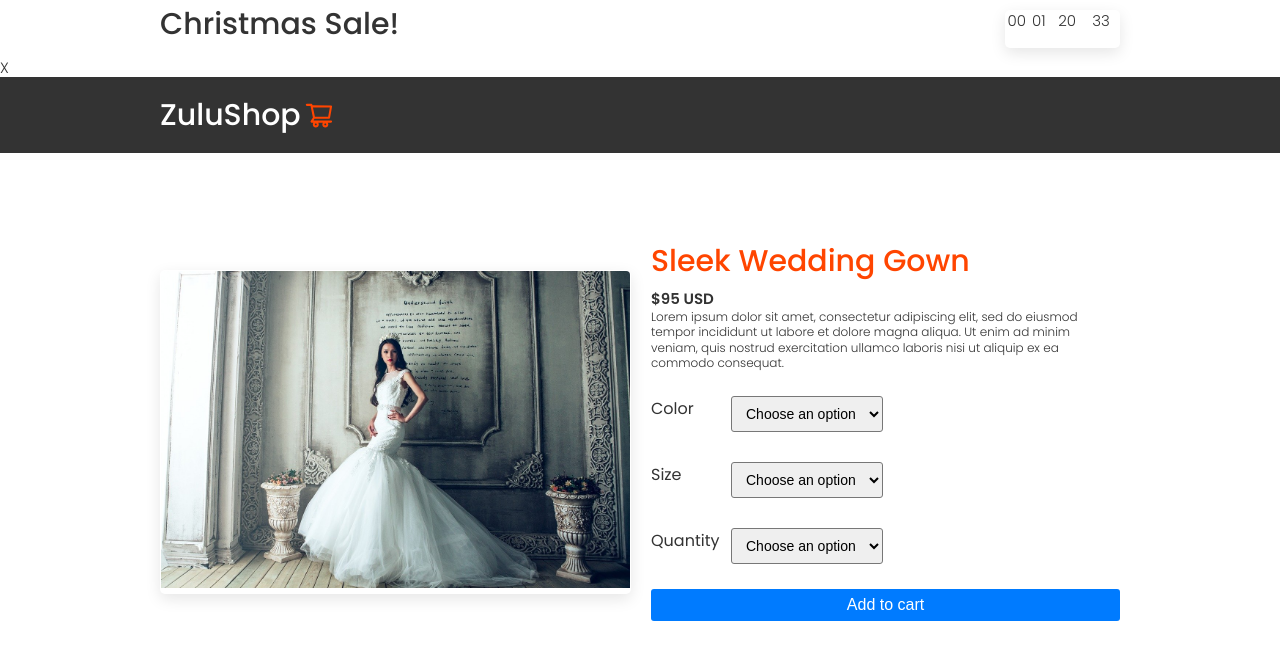
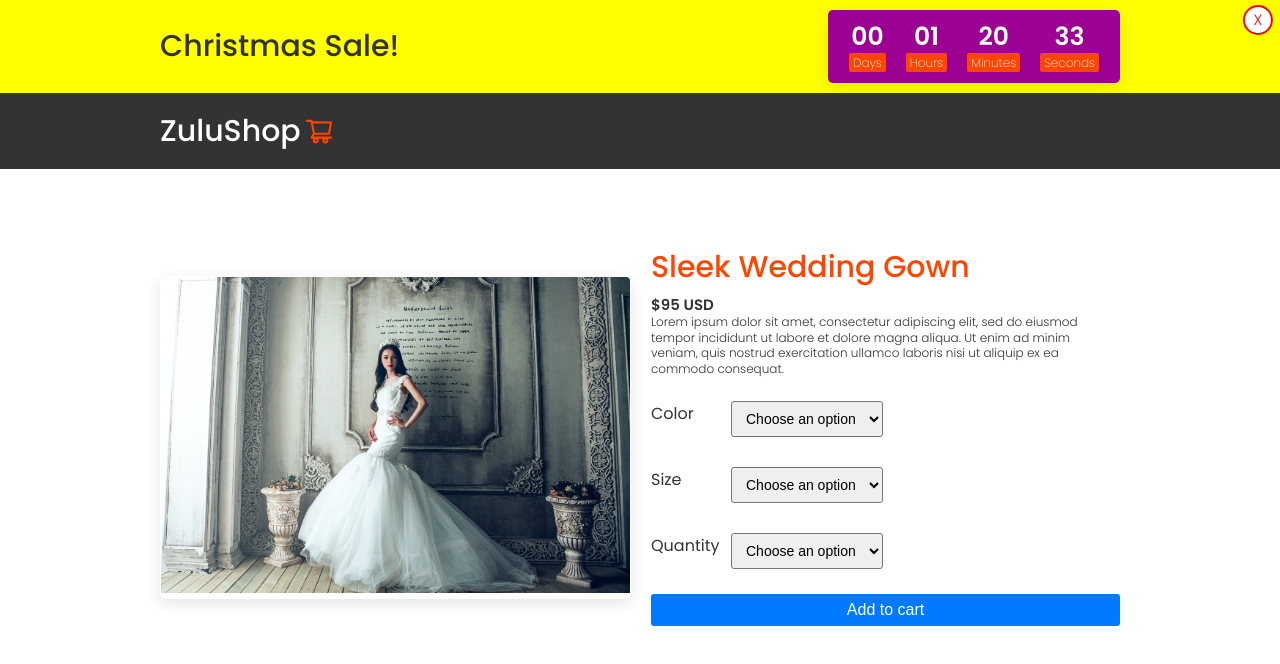
Before and after one commit to jordanr2m/react-countdown, a React (Create React App) app: page / in a window 1280 px wide. Shown: the top 664 px of the page. Built offline with nearby package versions, Linux system fonts and the light colour scheme.

Commit message:
Added CSS styles for Countdown Component.

```diff
--- a/src/components/countdown/Countdown.css
+++ b/src/components/countdown/Countdown.css
@@ -0,0 +1,52 @@
+.countdown-section {
+    width: 100%;
+    background-color: yellow;
+    /* allows us to position close icon */
+    position: relative;
+}
+
+.container h2 {
+    margin-bottom: 0;
+}
+
+.countdown {
+    background-color: var(--color-purple);
+    padding: 1rem;
+}
+
+.countdown time span {
+    margin: 0 1rem;
+}
+
+time span p {
+    font-size: 2.5rem;
+    font-weight: 600;
+    color: white;
+}
+
+time span small {
+    font-size: 1.2rem;
+    font-weight: 200;
+    background-color: orangered;
+    padding: 0 3px;
+    border: 1px solid transparent;
+    border-radius: 2px;
+}
+
+.close {
+    position: absolute;
+    font-size: 1.5rem;
+    top: 5px;
+    right: 7px;
+    color: red;
+    border: 2px solid red;
+    border-radius: 50%;
+    height: 3rem;
+    width: 3rem;
+    background-color: white;
+    cursor: pointer;
+    /* Position x in center of circle */
+    display: flex;
+    justify-content: center;
+    align-items: center;
+}
```
